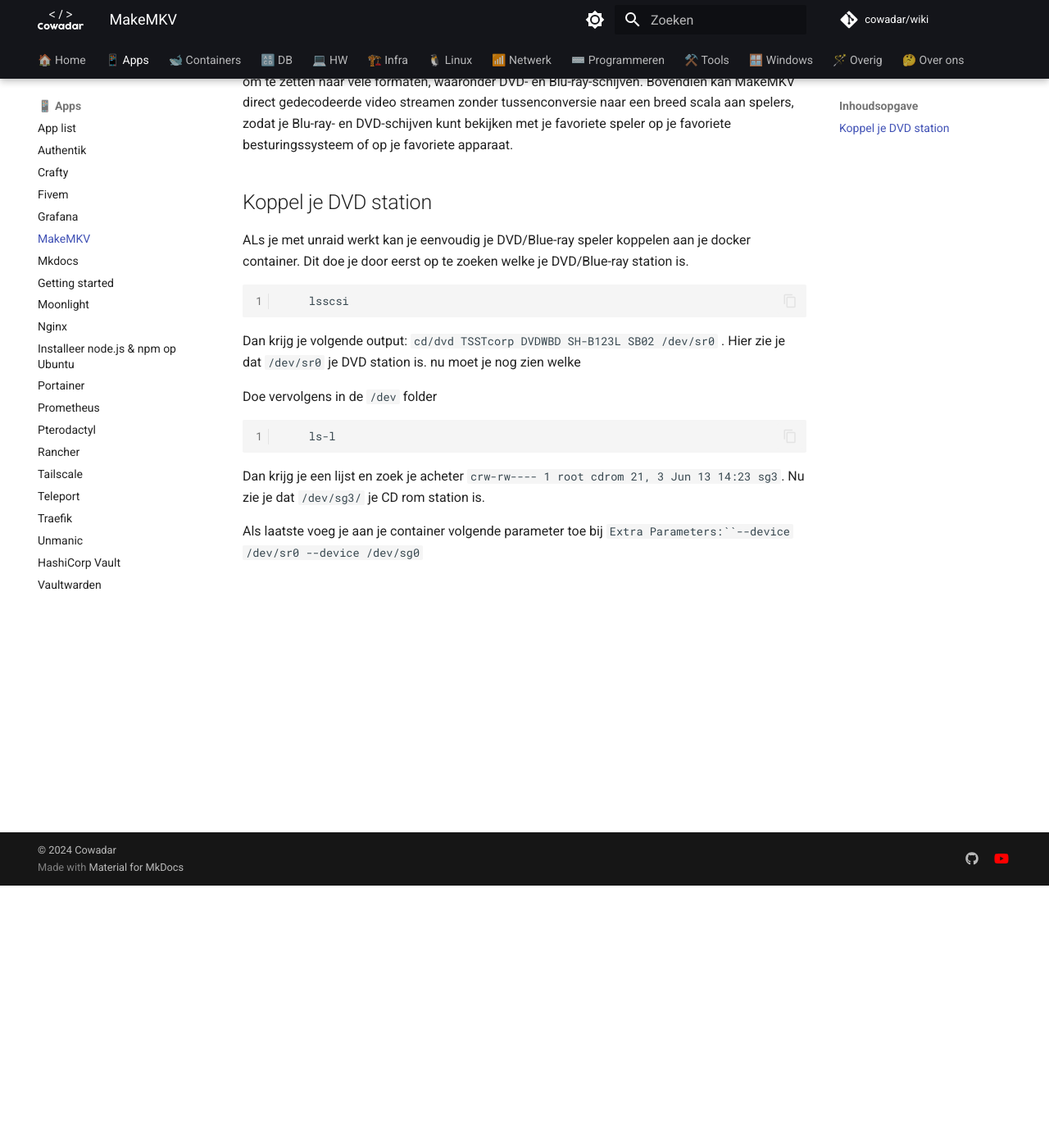
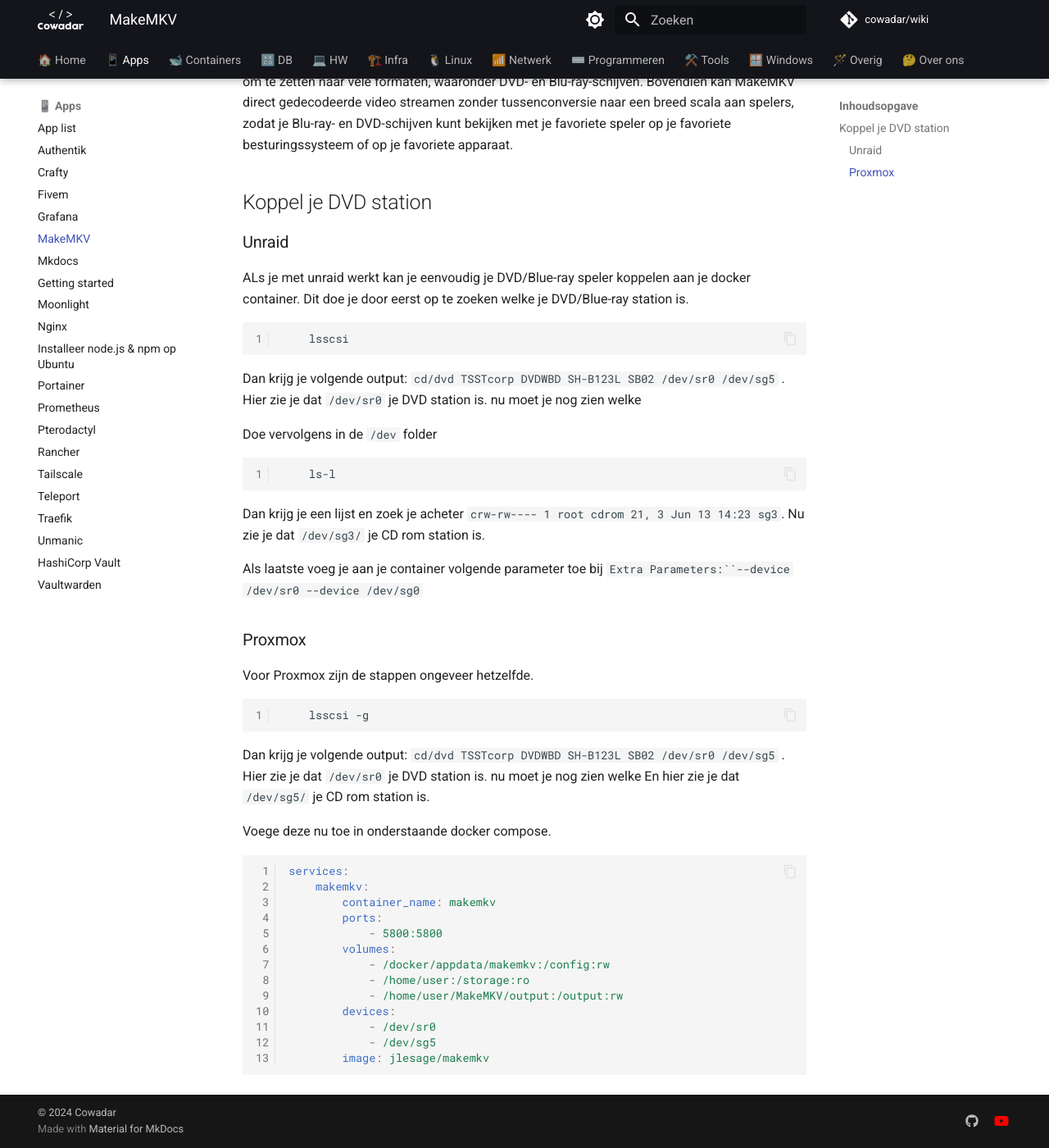
Before and after one commit to cowadar/wiki, an MkDocs documentation site: the page built from docs/apps/makeMKV.md, in a window 1280 px wide and 1400 px high, scrolled down 320 px. Shown: the whole window at 82% size. Built offline with MkDocs 1.6.1 and Material for MkDocs 9.7.7, drawn with Linux system fonts in a browser that asks for light colours; comment, search, counter and statistics services are not loaded.

Commit message:
edit makemkv page

````diff
--- a/docs/apps/makeMKV.md
+++ b/docs/apps/makeMKV.md
@@ -3,13 +3,13 @@
 MakeMKV is een programma dat je kunt gebruiken om video’s die je bezit om te zetten naar een gratis en patentvrij formaat dat overal kan worden afgespeeld. MakeMKV is een formaatconverter, ook wel “transcoder” genoemd. Het converteert videoclips van een eigen (en meestal versleutelde) schijf naar een set MKV-bestanden, waarbij de meeste informatie behouden blijft maar niet wordt gewijzigd. Het MKV-formaat kan meerdere video-/audiotracks met alle meta-informatie opslaan en hoofdstukken behouden. Er zijn veel spelers die MKV-bestanden op bijna alle platforms kunnen afspelen en er zijn hulpmiddelen om MKV-bestanden om te zetten naar vele formaten, waaronder DVD- en Blu-ray-schijven. Bovendien kan MakeMKV direct gedecodeerde video streamen zonder tussenconversie naar een breed scala aan spelers, zodat je Blu-ray- en DVD-schijven kunt bekijken met je favoriete speler op je favoriete besturingssysteem of op je favoriete apparaat.
 
 ## Koppel je DVD station
-
+### Unraid
 ALs je met unraid werkt kan je eenvoudig je DVD/Blue-ray speler koppelen aan je docker container.
 Dit doe je door eerst op te zoeken welke je DVD/Blue-ray station is.
 ```bash
     lsscsi
 ```
-Dan krijg je volgende output: `cd/dvd  TSSTcorp DVDWBD SH-B123L  SB02  /dev/sr0` .
+Dan krijg je volgende output: `cd/dvd  TSSTcorp DVDWBD SH-B123L  SB02  /dev/sr0   /dev/sg5` .
 Hier zie je dat `/dev/sr0` je DVD station is. nu moet je nog zien welke
 
 Doe vervolgens in de `/dev` folder
@@ -20,3 +20,30 @@
 Nu zie je dat `/dev/sg3/` je CD rom station is.
 
 Als laatste voeg je aan je container volgende parameter toe bij `Extra Parameters:``--device /dev/sr0 --device /dev/sg0`
+
+### Proxmox
+Voor Proxmox zijn de stappen ongeveer hetzelfde.
+```bash
+    lsscsi -g
+```
+Dan krijg je volgende output: `cd/dvd  TSSTcorp DVDWBD SH-B123L  SB02  /dev/sr0   /dev/sg5` .
+Hier zie je dat `/dev/sr0` je DVD station is. nu moet je nog zien welke
+En hier zie je dat `/dev/sg5/` je CD rom station is.
+
+Voege deze nu toe in onderstaande docker compose.
+
+```yaml
+services:
+    makemkv:
+        container_name: makemkv
+        ports:
+            - 5800:5800
+        volumes:
+            - /docker/appdata/makemkv:/config:rw
+            - /home/user:/storage:ro
+            - /home/user/MakeMKV/output:/output:rw
+        devices:
+            - /dev/sr0
+            - /dev/sg5
+        image: jlesage/makemkv
+```
````
